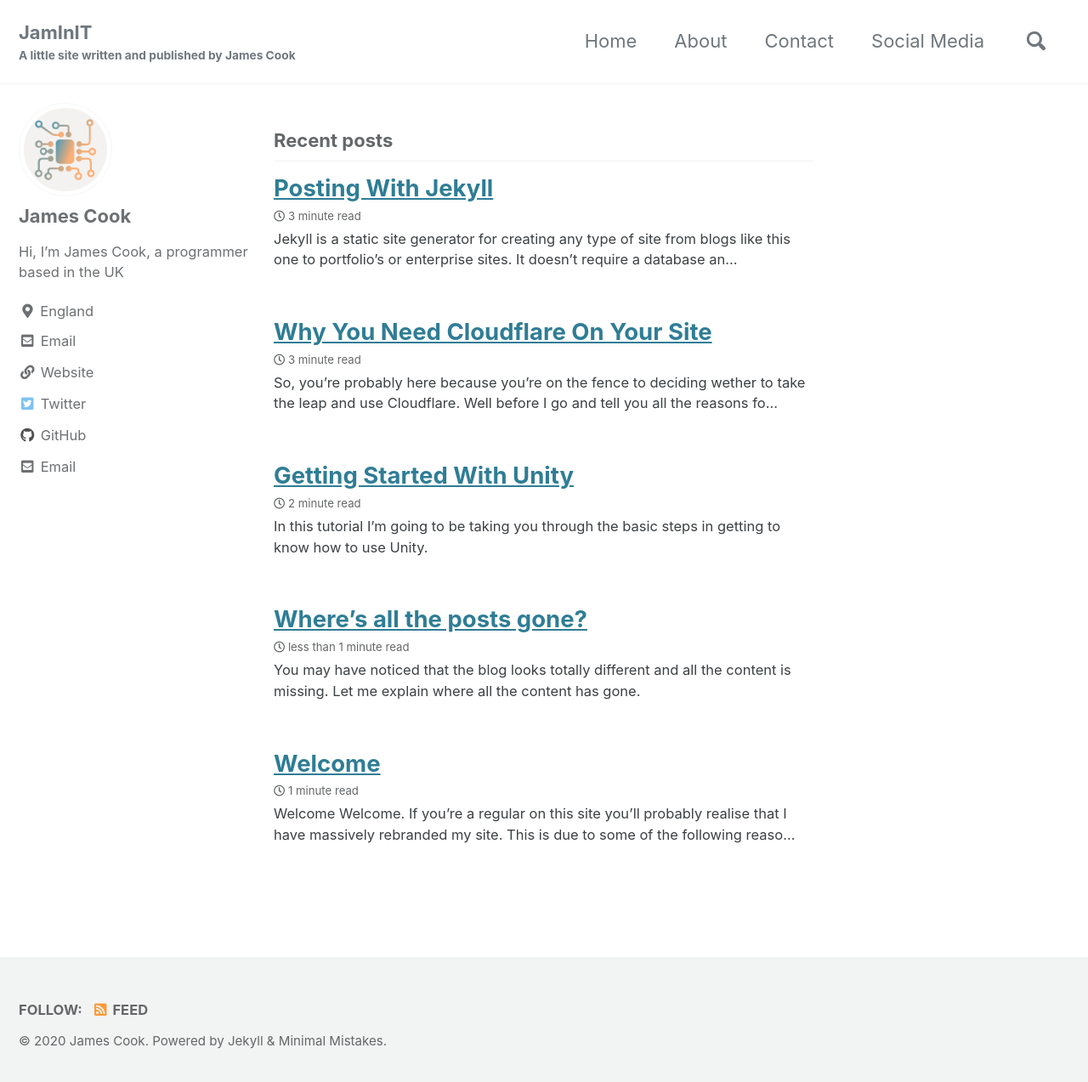
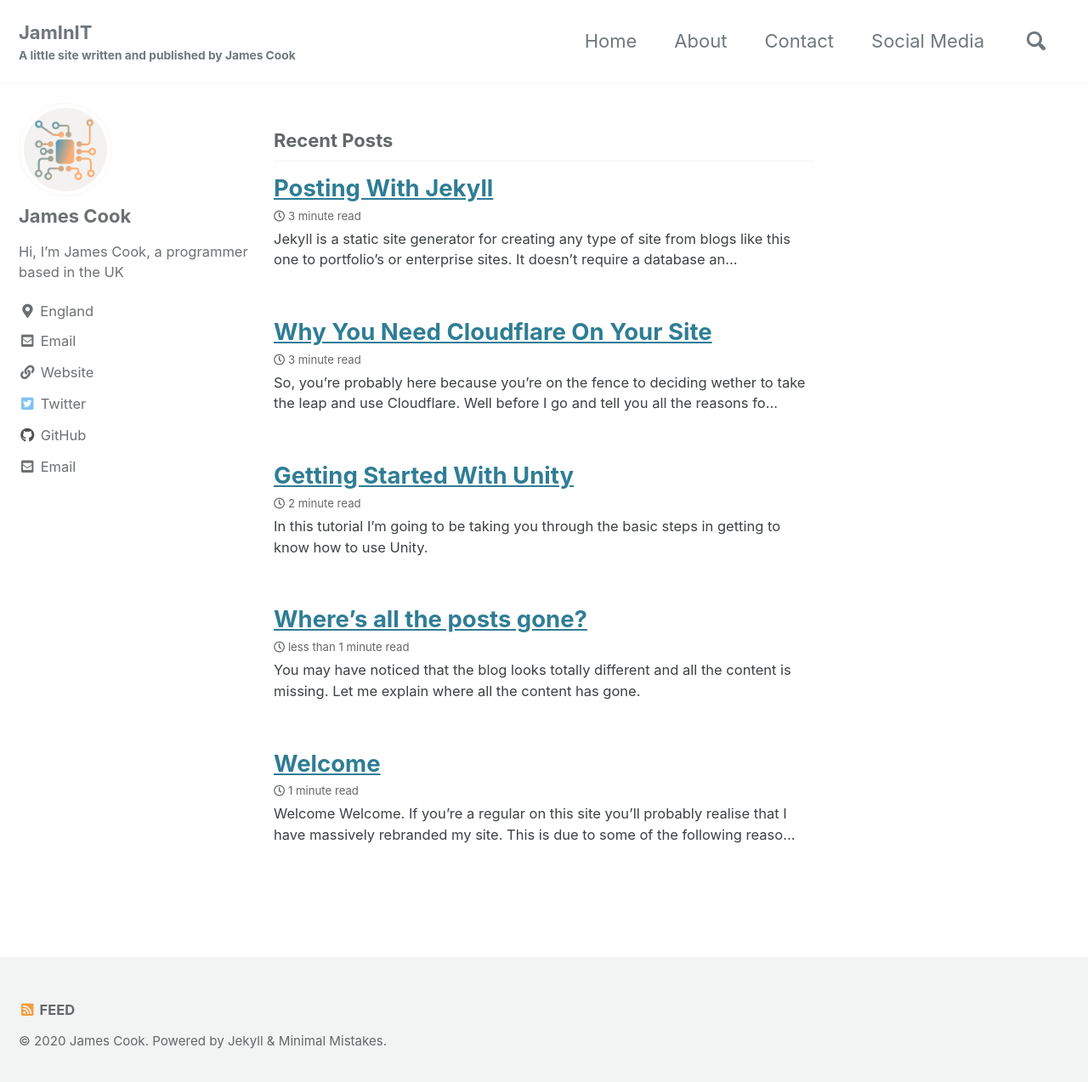
Before and after one commit to gigt1/jaminit.co.uk, a Jekyll site: the page built from index.html, in a window 1280 px wide and 1281 px high. Shown: the top 1273 px of the window at 85% size. Built offline with Jekyll 4.4.1, drawn with Linux system fonts in a browser that asks for light colours; cached includes are drawn as plain includes; the list of posts is cut into pages by our own code; part of the change alters nothing that is shown.

```diff
--- a/_config.yml
+++ b/_config.yml
@@ -15,7 +15,7 @@
 minimal_mistakes_skin    : "default" # "air", "aqua", "contrast", "dark", "dirt", "neon", "mint", "plum", "sunrise"
 site.environment         : production
 # Site Settings
-locale                   : "en-US"
+locale                   : "en-UK"
 title                    : JamInIT
 title_separator          : "-"
 subtitle                 : A little site written and published by James Cook
```
